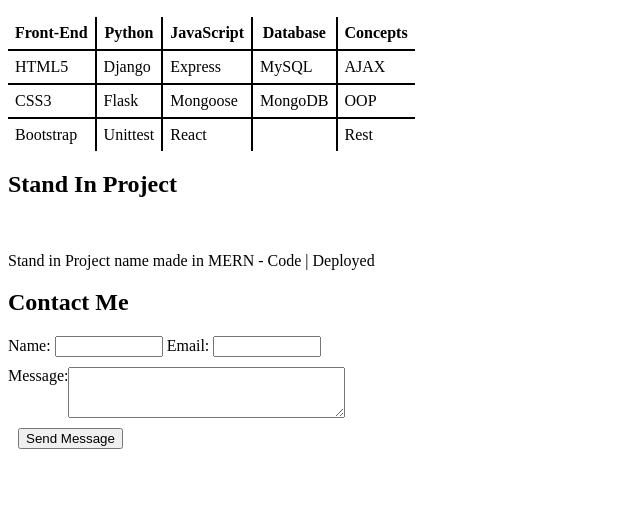
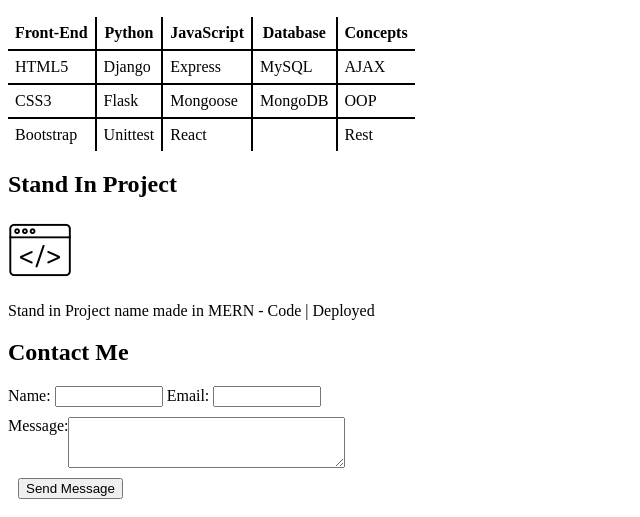
Before and after one commit to BraxtonWalters/Web_Fun, a plain HTML site: page HTML/Walters_Braxton_Portfolio_Content/Walters_Braxton_Portfolio_Content.HTML in a window 1280 px wide. Shown: the part 287-804 px from the top of the page, without its empty margins (0-640 px from the left). Drawn offline with Linux system fonts and the light colour scheme.

Commit message:
fixed an image

```diff
--- a/HTML/Walters_Braxton_Portfolio_Content/Walters_Braxton_Portfolio_Content.HTML
+++ b/HTML/Walters_Braxton_Portfolio_Content/Walters_Braxton_Portfolio_Content.HTML
@@ -55,7 +55,7 @@
         <h2>Stand In Project</h2>
     </div>
     <div>
-        <img src="/HTML/Portfolio Content/Images/application.png" alt="">
+        <img src="Images/application.png" alt="">
     </div>
     <div>
         <p>Stand in Project name made in MERN - Code | Deployed</p>
```
